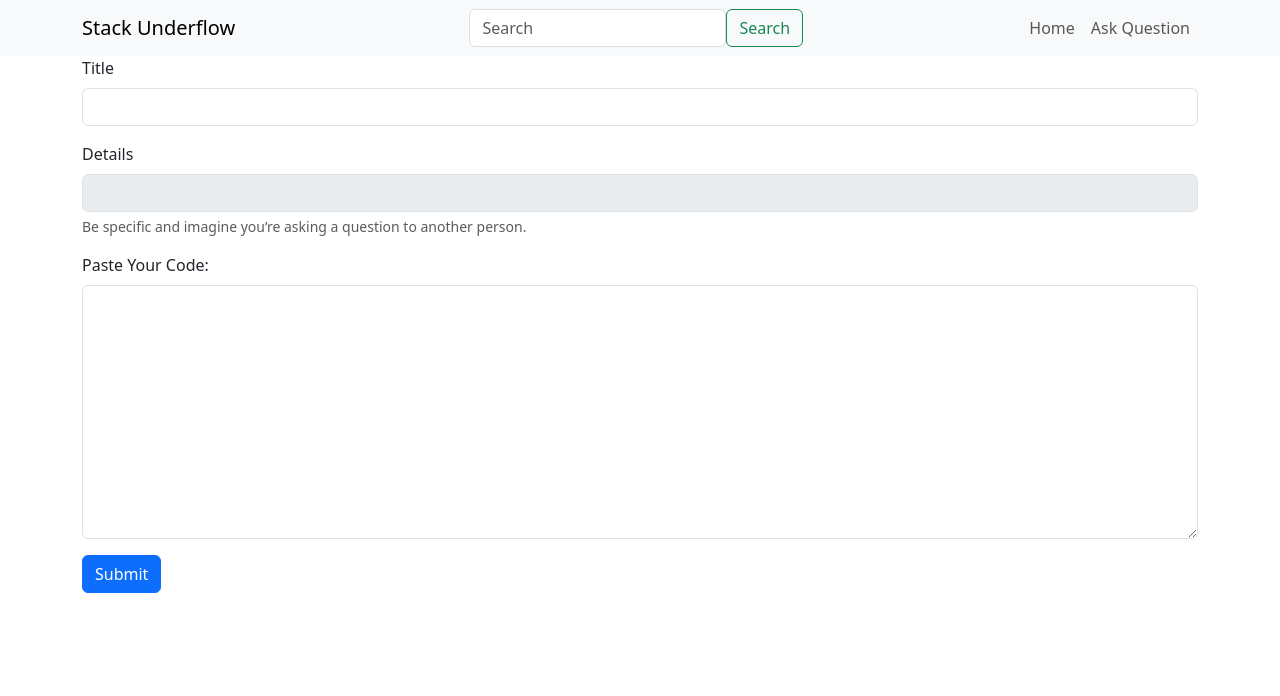
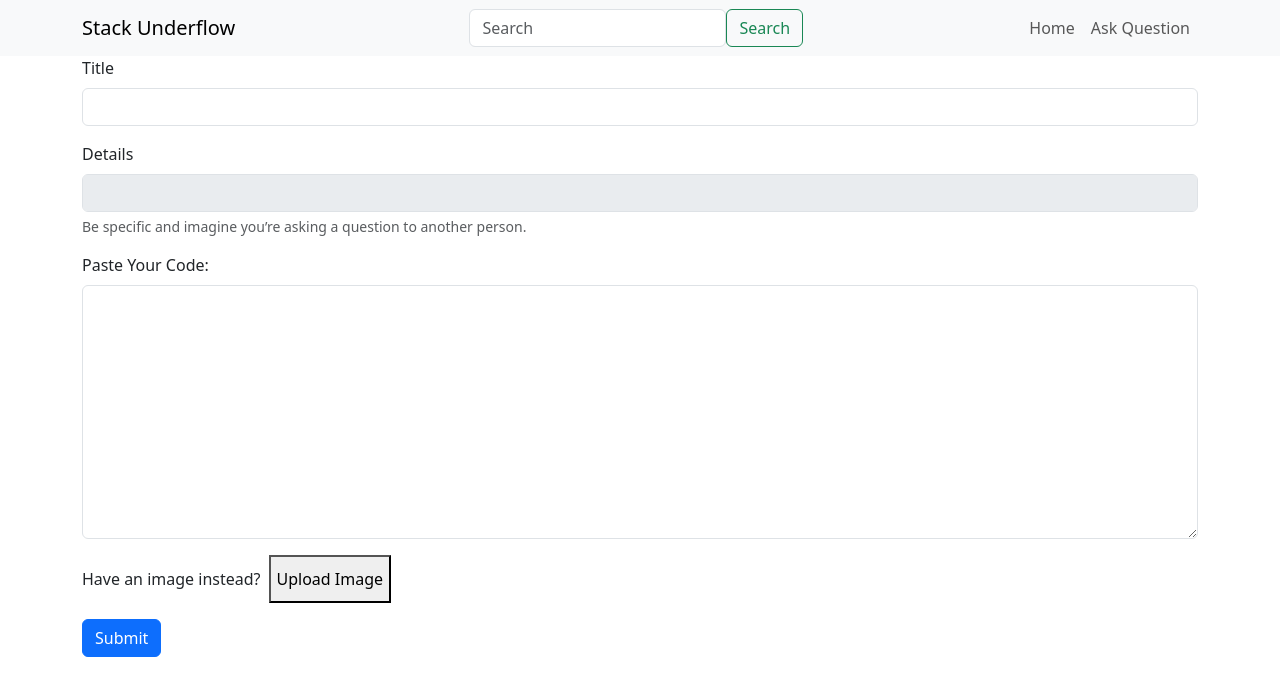
Before and after one commit to dinh2644/CodeHub, a React (Vite) app: page /askquestion in a window 1280 px wide. Shown: the top 696 px of the page. Built offline with nearby package versions, Linux system fonts and the light colour scheme; no server answers; the database is empty.

Commit message:
added upload image functionality

```diff
--- a/package.json
+++ b/package.json
@@ -16,7 +16,8 @@
     "react": "^18.2.0",
     "react-dom": "^18.2.0",
     "react-json-pretty": "^2.2.0",
-    "react-router-dom": "^6.18.0"
+    "react-router-dom": "^6.18.0",
+    "uuid": "^9.0.1"
   },
   "devDependencies": {
     "@types/react": "^18.2.15",
--- a/src/components/UploadImage.jsx
+++ b/src/components/UploadImage.jsx
@@ -1,33 +1,33 @@
 import React, { useRef } from "react";
-import { supabase } from "../client";
+//import { supabase } from "../client";
 
 const UploadImage = ({ handleFile }) => {
   const hiddenFileInput = useRef(null);
-  const handleImageUpload = (e) => {
+
+  const handleImageUpload = () => {
     hiddenFileInput.current.click();
   };
 
-  const handleChange = async (event) => {
-    const fileUploaded = event.target.files[0];
-    handleFile(fileUploaded);
+  const handleChange = (e) => {
+    handleFile(e.target.files[0]);
+  };
 
-    const { data, error } = await supabase.storage
-      .from("uploads")
-      .upload(fileUploaded);
-
-    if (error) {
-      console.error(error);
-    }
-  };
   return (
     <div className="mb-3">
-      <button className="button-upload" onClick={handleImageUpload}>
+      <label htmlFor="file" style={{ marginRight: ".5rem" }}>
+        Have an image instead?
+      </label>
+      <button
+        type="button"
+        className="button-upload"
+        onClick={handleImageUpload}
+      >
         Upload Image
       </button>
       <input
         type="file"
         className="form-control"
-        id="exampleInputPassword1"
+        id="file"
         style={{ display: "none" }}
         ref={hiddenFileInput}
         onChange={handleChange}
--- a/src/pages/CreatePage.jsx
+++ b/src/pages/CreatePage.jsx
@@ -2,6 +2,7 @@ import React, { useState } from "react";
 import "../assets/CreatePage.css";
 import { supabase } from "../client";
 import UploadImage from "../components/UploadImage";
+import { v4 as uuidv4 } from "uuid";
 
 const CreatePage = () => {
   const [titleIsEmpty, setTitleIsEmpty] = useState(true);
@@ -26,13 +27,16 @@ const CreatePage = () => {
   };
 
   // create post
-  const handleSubmit = async (e) => {
-    e.preventDefault();
-    const { error } = await supabase.from("Posts").insert([post]);
-    if (error) {
+  const handleSubmit = async (image) => {
+    try {
+      const fileName = `images/avatar_${uuidv4()}.png`;
+      await supabase.from("Posts").insert([post]);
+      await supabase.storage.from("uploads").upload(fileName, image, {
+        cacheControl: "3600",
+        upsert: false,
+      });
+    } catch (error) {
       console.error(error);
-    } else {
-      window.location = "/";
     }
   };
 
@@ -88,6 +92,7 @@ const CreatePage = () => {
                   rows={10}
                 ></textarea>
               </div>
+              <UploadImage handleFile={handleSubmit} />
 
               <button
                 type="submit"
```
Also changed, not shown: 1 other file (tests, documents, lock files or other folders).
